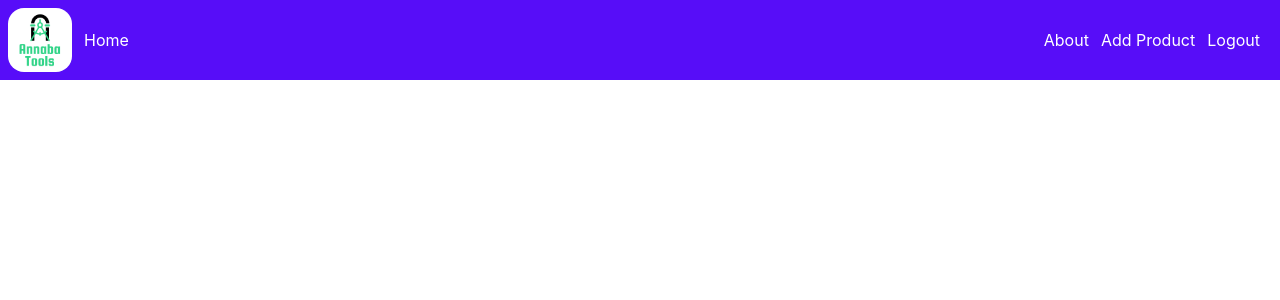
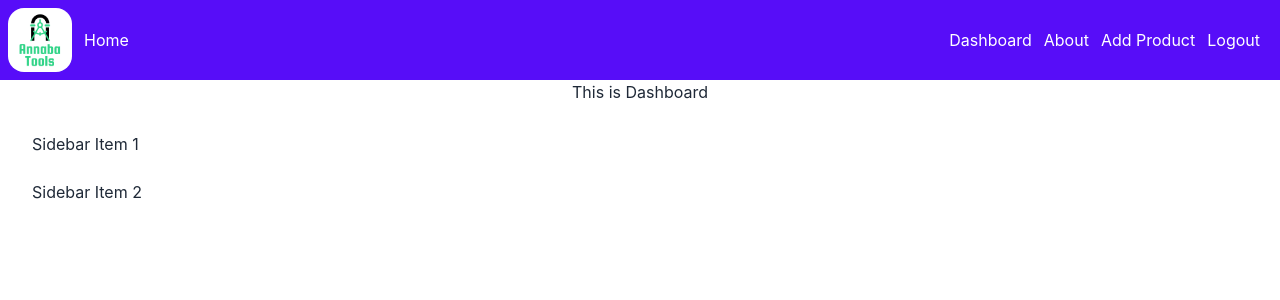
Before and after one commit to AdanAnnaba/assignment12, a React (Create React App) app: page /dashboard in a window 1280 px wide. Shown: the top 300 px of the page. Built offline with nearby package versions, Linux system fonts and the light colour scheme; no server answers; sample sign-in values are in the browser's storage.

Commit message:
page redirect

```diff
--- a/src/App.js
+++ b/src/App.js
@@ -2,9 +2,12 @@ import { Routes , Route} from 'react-router-dom';
 import './App.css';
 import About from './Pages/About/About';
 import AddProduct from './Pages/AddProduct/AddProduct';
+import AllProducts from './Pages/Home/AllProducts';
+import Dashboard from './Pages/Home/Dashboard';
 import Header from './Pages/Home/Header';
 import Home from './Pages/Home/Home';
 import Login from './Pages/Home/Login';
+import ReqAuth from './Pages/Home/ReqAuth';
 
 function App() {
   return (
@@ -14,7 +17,8 @@ function App() {
         <Route path='/' element={<Home></Home>}></Route>
         <Route path='/login' element={<Login></Login>}></Route>
         <Route path='/about' element={<About></About>}></Route>
-        <Route path='/addproduct' element={<AddProduct></AddProduct>}></Route>
+        <Route path='/addproduct' element={<ReqAuth><AddProduct></AddProduct></ReqAuth>}></Route>
+        <Route path='/dashboard' element={<ReqAuth><Dashboard><AllProducts></AllProducts></Dashboard></ReqAuth>}></Route>
       </Routes>
     </div>
   );
--- /dev/null
+++ b/src/Pages/Home/AllProducts.js
@@ -0,0 +1,11 @@
+import React from 'react';
+
+const AllProducts = () => {
+    return (
+        <div>
+            <h1>All Products</h1>
+        </div>
+    );
+};
+
+export default AllProducts;
--- /dev/null
+++ b/src/Pages/Home/Dashboard.js
@@ -0,0 +1,23 @@
+import React from 'react';
+
+const Dashboard = () => {
+    return (
+        <div>
+            <h1>This is Dashboard</h1>
+            <div class="drawer drawer-mobile">
+
+
+
+            <div class="drawer-side">
+            <label for="my-drawer-2" class="drawer-overlay"></label>
+            <ul class="menu p-4 overflow-y-auto w-80 bg-base-100 text-base-content">
+            <li><a>Sidebar Item 1</a></li>
+            <li><a>Sidebar Item 2</a></li>
+            </ul>
+        </div>
+        </div>
+        </div>
+    );
+};
+
+export default Dashboard;
--- a/src/Pages/Home/Exporter.js
+++ b/src/Pages/Home/Exporter.js
@@ -4,9 +4,9 @@ const Exporter = () => {
     return (
         <div className='bg-slate-50'>
             <div>
-            <h1 className='text-4xl mt-6 uppercase font-bold text-orange-400'><span class="before:block before:absolute before:-inset-1 before:-skew-y-3 before:bg-orange-400 relative inline-block mr-2">
+            <h1 className='text-4xl mt-20 uppercase font-bold text-orange-400'><span class="before:block before:absolute before:-inset-1 before:-skew-y-3 before:bg-orange-400 relative inline-block mr-2">
     <span class="relative text-white">Annaba</span>
-  </span>Hand Tools</h1><h1 className='mt-3 mb-2 text-xl'>Manufacturer & Exporter</h1>
+  </span>Hand Tools</h1><h1 className='mt-6 mb-2 text-xl'>Manufacturer & Exporter</h1>
         </div>
         <div>
             <p className='mx-7'>
--- a/src/Pages/Home/Header.js
+++ b/src/Pages/Home/Header.js
@@ -21,6 +21,9 @@ const Header = () => {
         </div>
         <div class="flex-none gap-2">
         <ul className='flex gap-3 text-white'>
+          {
+            user? <li><Link to='/dashboard'>Dashboard</Link></li> : ''
+          }
           <li><Link to='/about'>About</Link></li>
           <li><Link to='/addproduct'>Add Product</Link></li>
         {
--- /dev/null
+++ b/src/Pages/Home/Loading.js
@@ -0,0 +1,11 @@
+import React from 'react';
+
+const Loading = () => {
+    return (
+        <div className='justify-items-center mt-52'>
+            <progress class="progress w-56 text-emerald-500"></progress>
+        </div>
+    );
+};
+
+export default Loading;
--- a/src/Pages/Home/Login.js
+++ b/src/Pages/Home/Login.js
@@ -2,14 +2,27 @@ import React from 'react';
 import { useForm } from "react-hook-form";
 import { useSignInWithGoogle } from 'react-firebase-hooks/auth';
 import auth from '../../firebase.init';
+import { useLocation, useNavigate } from 'react-router-dom';
 
 
 const Login = () => {
   const [signInWithGoogle, user, loading, error] = useSignInWithGoogle(auth);
   const { register, formState: { errors }, handleSubmit } = useForm();
+
+  const navigate = useNavigate();
+  const location = useLocation();
+  const from = location.state?.from?.pathname || '/';
+
+  if(user){
+    navigate(from,{replace:true});
+  }
+
+
+
   const onSubmit = data => {
     console.log(data);
   }
+
     return (
         <div class="hero min-h-screen bg-base-200">
         <div class="hero-content flex-col lg:flex-row-reverse">
--- a/src/Pages/Home/Modal.js
+++ b/src/Pages/Home/Modal.js
@@ -8,7 +8,7 @@ const Modal = ({id_data}) => {
 <input type="checkbox" id="my-modal" class="modal-toggle" />
 <div class="modal">
   <div class="modal-box">
-    <h3 class="font-bold text-lg">{id_data._id}</h3>
+    <h3 class="font-bold text-lg">{id_data.product}</h3>
     <label for="my-modal" class="btn btn-sm btn-circle absolute right-2 top-2">✕</label>
     <p class="py-4">You've been selected for a chance to get one year of subscription to use Wikipedia for free!</p>
     <div class="modal-action">
--- /dev/null
+++ b/src/Pages/Home/ReqAuth.js
@@ -0,0 +1,20 @@
+import React from 'react';
+import { useAuthState } from 'react-firebase-hooks/auth';
+import { Navigate, useLocation } from 'react-router-dom';
+import auth from '../../firebase.init';
+import Loading from './Loading';
+
+const ReqAuth = ({children}) => {
+    const [user, loading, error] = useAuthState(auth);
+    const location = useLocation();
+    if(loading){
+        return <Loading></Loading>
+    }
+
+    if(!user){
+        return <Navigate to='/login' state={{from: location}} replace></Navigate>
+    }
+    return children;
+};
+
+export default ReqAuth;
```
